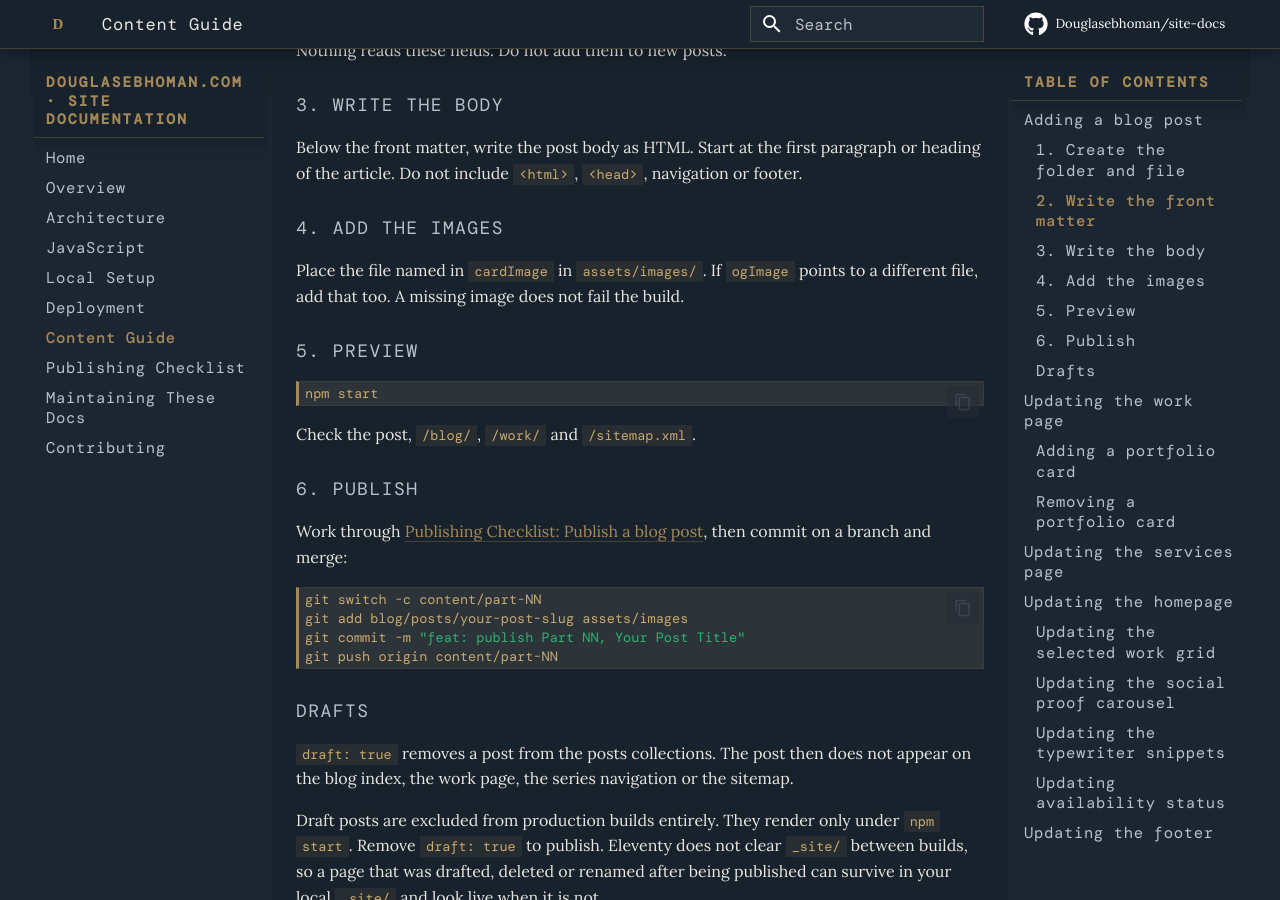
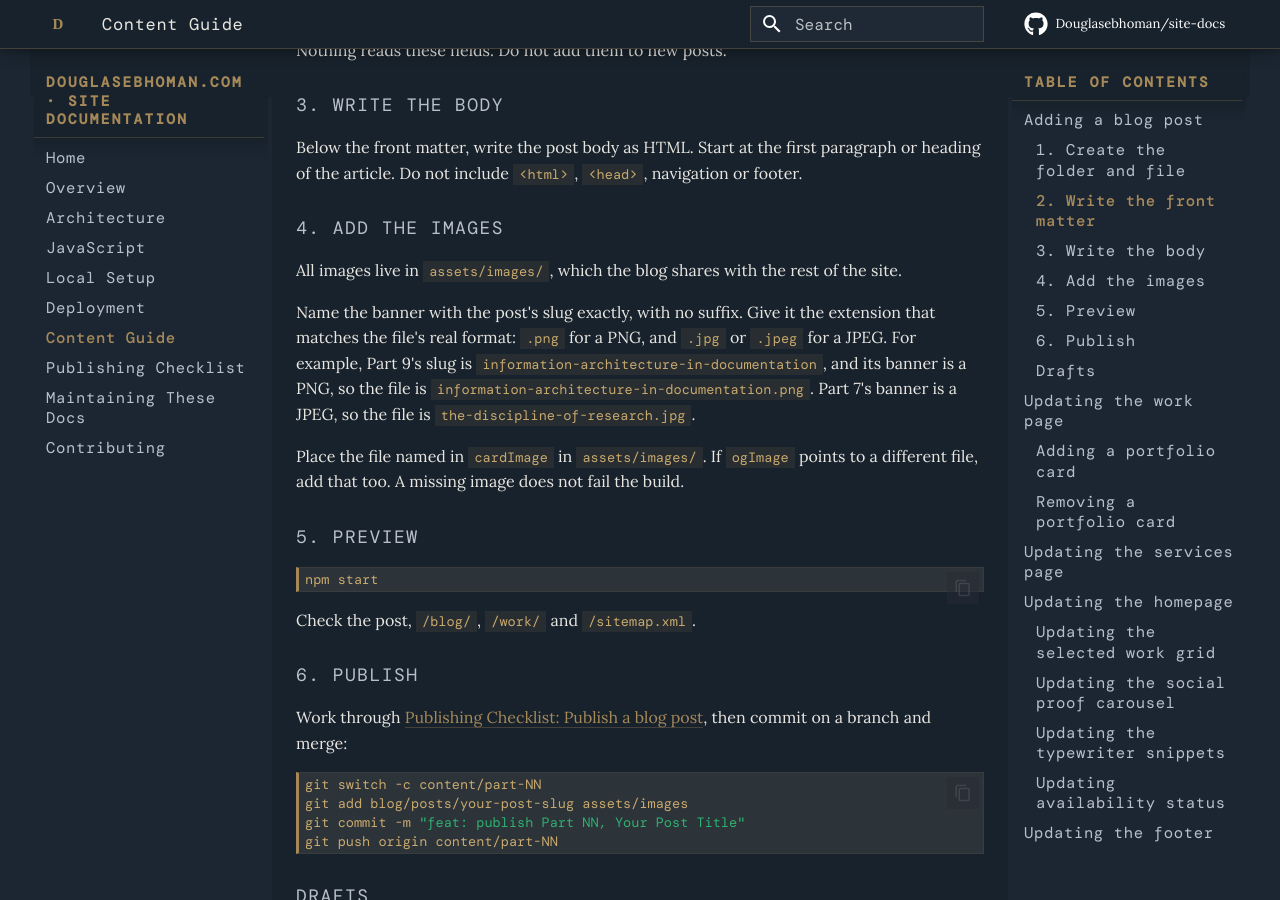
Before and after one commit to Douglasebhoman/site-docs, an MkDocs documentation site: the page built from docs/content-guide.md, in a window 1280 px wide and 900 px high, scrolled down 2521 px. Built offline with MkDocs 1.6.1 and Material for MkDocs 9.7.7, drawn with Linux system fonts in a browser that asks for light colours; some web fonts are replaced; comment, search, counter and statistics services are not loaded; some of the changed text lies outside the part shown.

Commit message:
Correct the banner naming convention
Post banners now use the post slug exactly, with the extension
matching the file's real format. The guide still described the
-cover suffix and assumed PNG.

```diff
--- a/docs/content-guide.md
+++ b/docs/content-guide.md
@@ -40,13 +40,13 @@ title: "Your Post Title"
 description: "Meta description."
 ogDescription: "Open Graph description."
 twitterDescription: "Twitter description."
-ogImage: "https://douglasebhoman.com/assets/images/your-post-slug-cover.png"
-canonicalUrl: "https://douglasebhoman.com/blog/posts/your-post-slug/"
+ogImage: "https://douglasebhoman.com/assets/images/information-architecture-in-documentation.png"
+canonicalUrl: "https://douglasebhoman.com/blog/posts/information-architecture-in-documentation/"
 seriesTag: "Systems Over Sentences &middot; Part 09 of 10"
 postSubtitle: "The subtitle shown in the hero."
 publishDate: "September 25, 2026"
 readTime: "8 min read"
-cardImage: "your-post-slug-cover.png"
+cardImage: "information-architecture-in-documentation.png"
 cardDate: "September 2026"
 cardExcerpt: "The excerpt shown on cards."
 pullQuote: "The pull quote shown on the featured card."
@@ -88,6 +88,10 @@ Older posts still carry `partNav`, `relatedPrev`, `relatedNext` and `nextDisable
 Below the front matter, write the post body as HTML. Start at the first paragraph or heading of the article. Do not include `<html>`, `<head>`, navigation or footer.
 
 ### 4. Add the images
+
+All images live in `assets/images/`, which the blog shares with the rest of the site.
+
+Name the banner with the post's slug exactly, with no suffix. Give it the extension that matches the file's real format: `.png` for a PNG, and `.jpg` or `.jpeg` for a JPEG. For example, Part 9's slug is `information-architecture-in-documentation`, and its banner is a PNG, so the file is `information-architecture-in-documentation.png`. Part 7's banner is a JPEG, so the file is `the-discipline-of-research.jpg`.
 
 Place the file named in `cardImage` in `assets/images/`. If `ogImage` points to a different file, add that too. A missing image does not fail the build.
 
```
